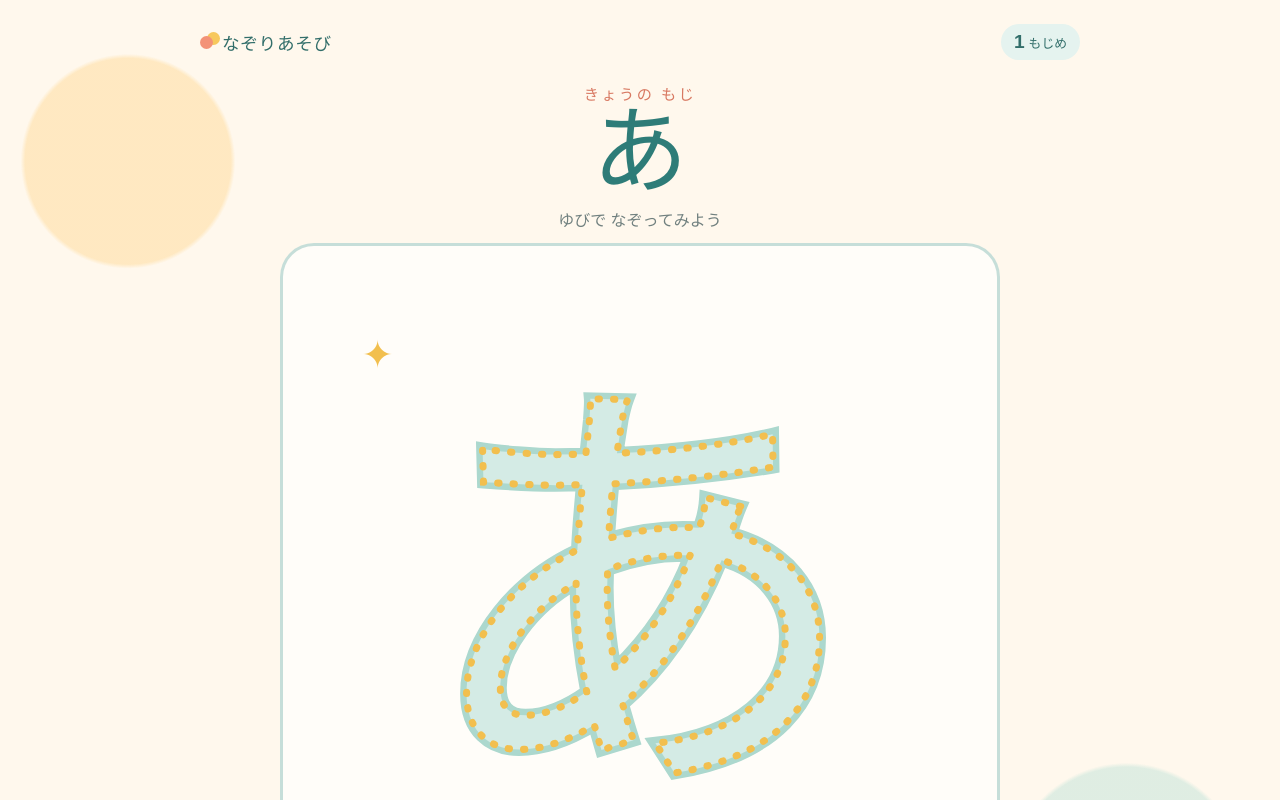
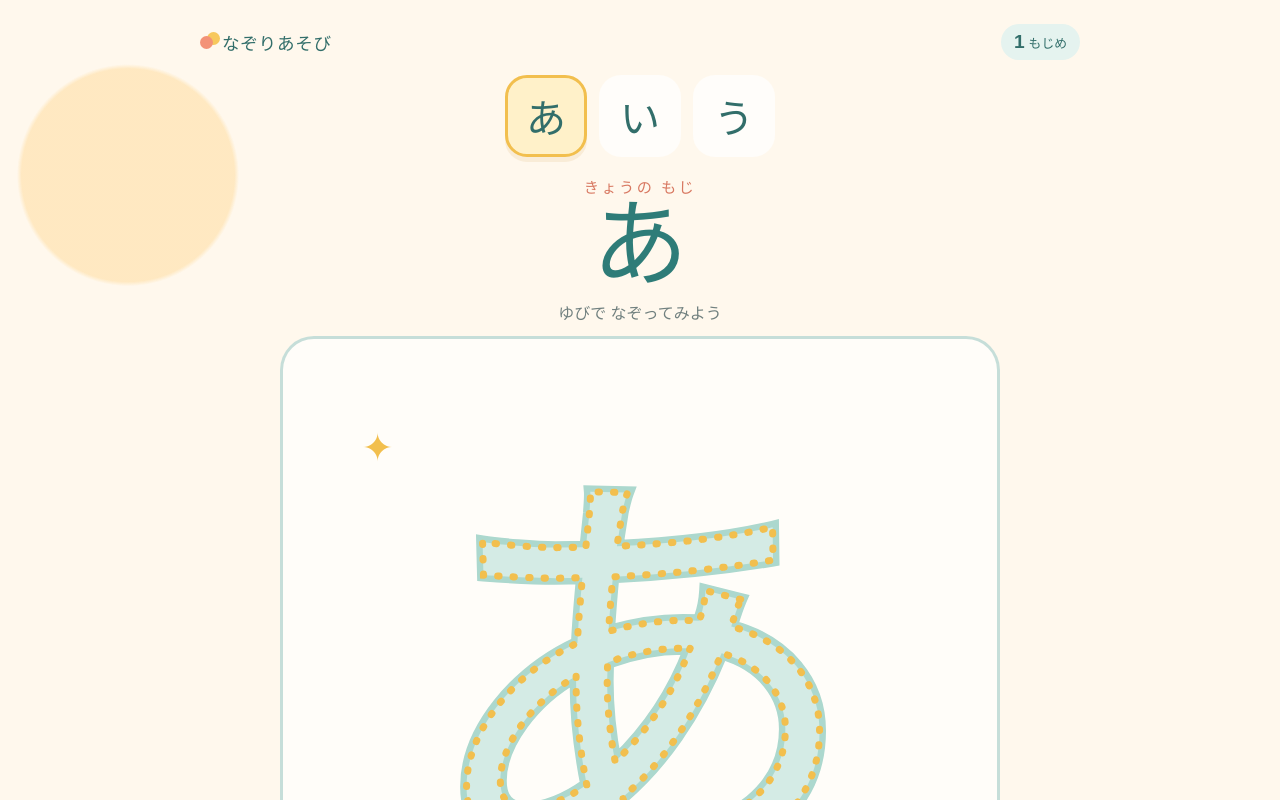
Before and after one commit to hosoden/Nazori, a React (Vite) app: page / in a window 1280 px wide. Shown: the top 800 px of the page. Built offline with nearby package versions, Linux system fonts and the light colour scheme.

Commit message:
completed TODO-4

```diff
--- a/src/App.tsx
+++ b/src/App.tsx
@@ -10,7 +10,7 @@ type Particle = Point & {
   size: number
 }
 
-const guideStrokes: Point[][] = [
+const defaultGuideStrokes: Point[][] = [
   [
     { x: 300, y: 270 },
     { x: 390, y: 250 },
@@ -38,20 +38,57 @@ const guideStrokes: Point[][] = [
   ],
 ]
 
+const guideStrokesByCharacter = {
+  あ: defaultGuideStrokes,
+  い: [
+    [
+      { x: 390, y: 280 },
+      { x: 370, y: 390 },
+      { x: 365, y: 510 },
+      { x: 390, y: 610 },
+    ],
+    [
+      { x: 590, y: 285 },
+      { x: 575, y: 410 },
+      { x: 580, y: 535 },
+      { x: 625, y: 640 },
+    ],
+  ],
+  う: [
+    [
+      { x: 420, y: 300 },
+      { x: 455, y: 390 },
+      { x: 480, y: 470 },
+    ],
+    [
+      { x: 610, y: 260 },
+      { x: 650, y: 360 },
+      { x: 665, y: 490 },
+      { x: 640, y: 610 },
+      { x: 570, y: 690 },
+      { x: 480, y: 700 },
+      { x: 430, y: 650 },
+    ],
+  ],
+} as const
+
 const viewBoxSize = 1000
 const traceTolerance = 120
+const characters = ['あ', 'い', 'う'] as const
 
 export function App() {
   const practiceAreaRef = useRef<SVGSVGElement>(null)
   const particleIdRef = useRef(0)
   const lastPointRef = useRef<Point | null>(null)
   const activeStrokeRef = useRef<Point[]>([])
+  const [selectedCharacter, setSelectedCharacter] = useState<(typeof characters)[number]>('あ')
   const [strokes, setStrokes] = useState<Point[][]>([])
   const [activeStroke, setActiveStroke] = useState<Point[]>([])
   const [particles, setParticles] = useState<Particle[]>([])
   const [isTracing, setIsTracing] = useState(false)
   const [completedStrokeCount, setCompletedStrokeCount] = useState(0)
   const [lastResult, setLastResult] = useState<'success' | 'retry' | null>(null)
+  const currentGuideStrokes = guideStrokesByCharacter[selectedCharacter]
 
   function getPoint(event: React.PointerEvent<SVGSVGElement>): Point | null {
     const svg = practiceAreaRef.current
@@ -65,8 +102,9 @@ export function App() {
   }
 
   function handlePointerDown(event: React.PointerEvent<SVGSVGElement>) {
+    event.preventDefault()
     const point = getPoint(event)
-    if (!point || completedStrokeCount >= guideStrokes.length) return
+    if (!point || completedStrokeCount >= currentGuideStrokes.length) return
 
     event.currentTarget.setPointerCapture(event.pointerId)
     setIsTracing(true)
@@ -94,6 +132,7 @@ export function App() {
 
   function handlePointerMove(event: React.PointerEvent<SVGSVGElement>) {
     if (!isTracing) return
+    event.preventDefault()
     const point = getPoint(event)
     if (!point) return
 
@@ -114,7 +153,7 @@ export function App() {
     }
     const finishedStroke = activeStrokeRef.current
     if (finishedStroke.length > 1) {
-      const guide = guideStrokes[completedStrokeCount]
+      const guide = currentGuideStrokes[completedStrokeCount]
       const isSuccess = isStrokeSuccessful(finishedStroke, guide)
 
       if (isSuccess) {
@@ -133,7 +172,7 @@ export function App() {
     setIsTracing(false)
   }
 
-  function isStrokeSuccessful(stroke: Point[], guide: Point[]) {
+  function isStrokeSuccessful(stroke: Point[], guide: readonly Point[]) {
     const strokeLength = stroke.reduce((total, point, index) => {
       if (index === 0) return total
       const previousPoint = stroke[index - 1]
@@ -159,7 +198,7 @@ export function App() {
     setIsTracing(false)
   }
 
-  const statusText = completedStrokeCount === guideStrokes.length
+  const statusText = completedStrokeCount === currentGuideStrokes.length
     ? 'できた！'
     : lastResult === 'success'
       ? `${completedStrokeCount}かいめ できた！`
@@ -180,13 +219,31 @@ export function App() {
         </div>
       </header>
 
+      <nav className="character-picker" aria-label="れんしゅうする もじ">
+        {characters.map((character) => (
+          <button
+            key={character}
+            className={`character-button${character === selectedCharacter ? ' is-selected' : ''}`}
+            type="button"
+            aria-label={`${character}を れんしゅうする`}
+            aria-pressed={character === selectedCharacter}
+            onClick={() => {
+              setSelectedCharacter(character)
+              clearDrawing()
+            }}
+          >
+            {character}
+          </button>
+        ))}
+      </nav>
+
       <section className="practice-header" aria-labelledby="practice-title">
         <p className="eyebrow">きょうの もじ</p>
-        <h1 id="practice-title">あ</h1>
+        <h1 id="practice-title">{selectedCharacter}</h1>
         <p className="prompt">ゆびで なぞってみよう</p>
       </section>
 
-      <section className="practice-card" aria-label="あのなぞり練習">
+      <section className="practice-card" aria-label={`${selectedCharacter}のなぞり練習`}>
         <div className="sparkle sparkle-one" aria-hidden="true">✦</div>
         <div className="sparkle sparkle-two" aria-hidden="true">✧</div>
         <svg
@@ -194,17 +251,17 @@ export function App() {
           className="tracing-canvas"
           viewBox={`0 0 ${viewBoxSize} ${viewBoxSize}`}
           role="img"
-          aria-label="あをなぞる場所"
+          aria-label={`${selectedCharacter}をなぞる場所`}
           onPointerDown={handlePointerDown}
           onPointerMove={handlePointerMove}
           onPointerUp={finishTracing}
           onPointerCancel={finishTracing}
         >
           <text className="character-outline" x="500" y="730" textAnchor="middle">
-            あ
+            {selectedCharacter}
           </text>
           <text className="guide-character" x="500" y="730" textAnchor="middle">
-            あ
+            {selectedCharacter}
           </text>
           {strokes.map((currentStroke, index) => (
             <polyline
@@ -231,7 +288,7 @@ export function App() {
         </svg>
       </section>
 
-      <p className={`touch-status${isTracing ? ' is-active' : ''}${completedStrokeCount === guideStrokes.length ? ' is-complete' : ''}`} aria-live="polite">
+      <p className={`touch-status${isTracing ? ' is-active' : ''}${completedStrokeCount === currentGuideStrokes.length ? ' is-complete' : ''}`} aria-live="polite">
         {isTracing ? 'なぞっているよ' : statusText}
       </p>
       <button className="clear-button" type="button" onClick={clearDrawing}>
--- a/src/styles.css
+++ b/src/styles.css
@@ -46,6 +46,44 @@ svg {
   align-items: center;
   justify-content: space-between;
   min-height: 48px;
+}
+
+.character-picker {
+  display: flex;
+  justify-content: center;
+  gap: 12px;
+  padding: 9px 0 2px;
+}
+
+.character-button {
+  display: grid;
+  place-items: center;
+  width: clamp(62px, 14vw, 82px);
+  aspect-ratio: 1;
+  border: 3px solid transparent;
+  border-radius: 22px;
+  color: #326e6a;
+  background: rgba(255, 255, 255, 0.72);
+  font: inherit;
+  font-size: clamp(1.8rem, 5vw, 2.5rem);
+  font-weight: 900;
+  cursor: pointer;
+  touch-action: manipulation;
+}
+
+.character-button.is-selected {
+  border-color: #f2bf4e;
+  background: #fff1c9;
+  box-shadow: 0 5px 0 rgba(224, 187, 126, 0.2);
+}
+
+.character-button:active {
+  transform: translateY(1px);
+}
+
+.character-button:focus-visible {
+  outline: 3px solid #f39277;
+  outline-offset: 3px;
 }
 
 .brand-mark {
@@ -134,6 +172,13 @@ h1 {
   cursor: crosshair;
   touch-action: none;
   user-select: none;
+  -webkit-user-select: none;
+  -webkit-touch-callout: none;
+}
+
+.tracing-canvas * {
+  user-select: none;
+  -webkit-user-select: none;
 }
 
 .character-outline {
```
Also changed, not shown: 2 other files (tests, documents, lock files or other folders).
